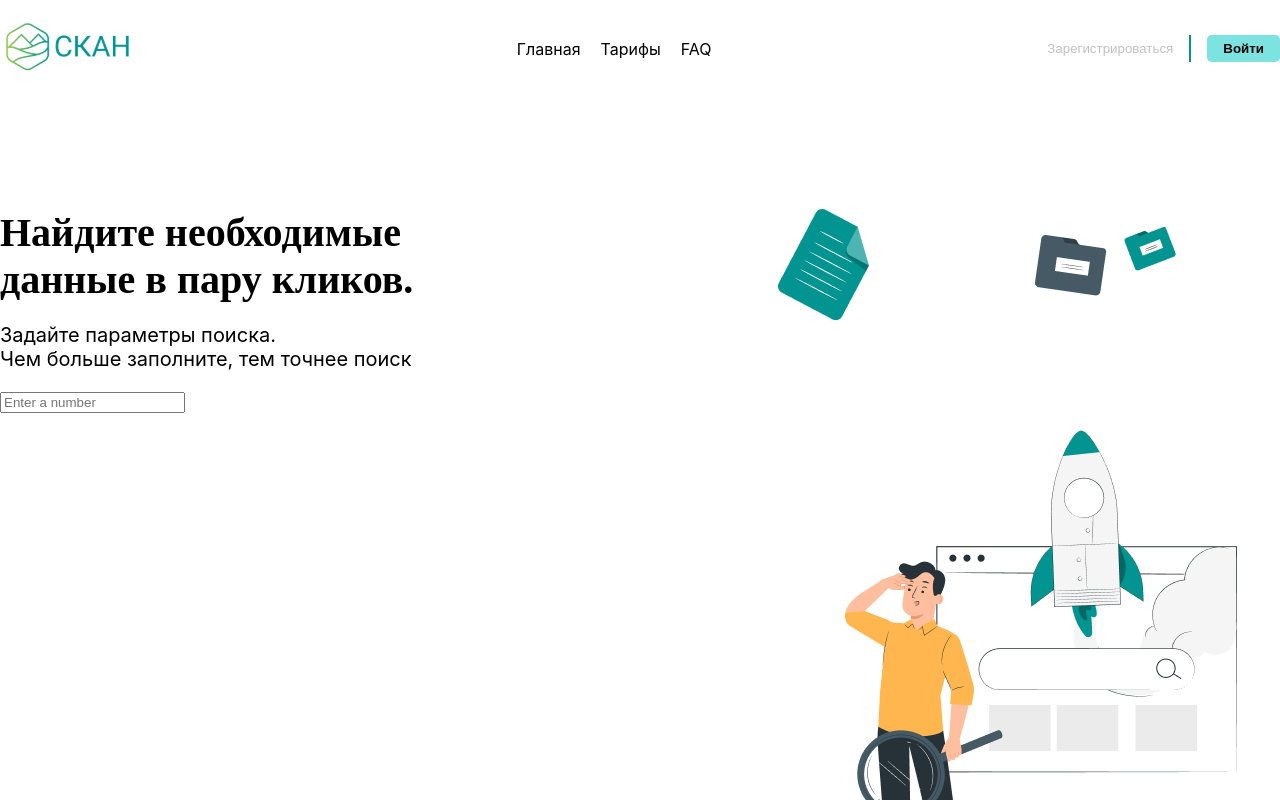
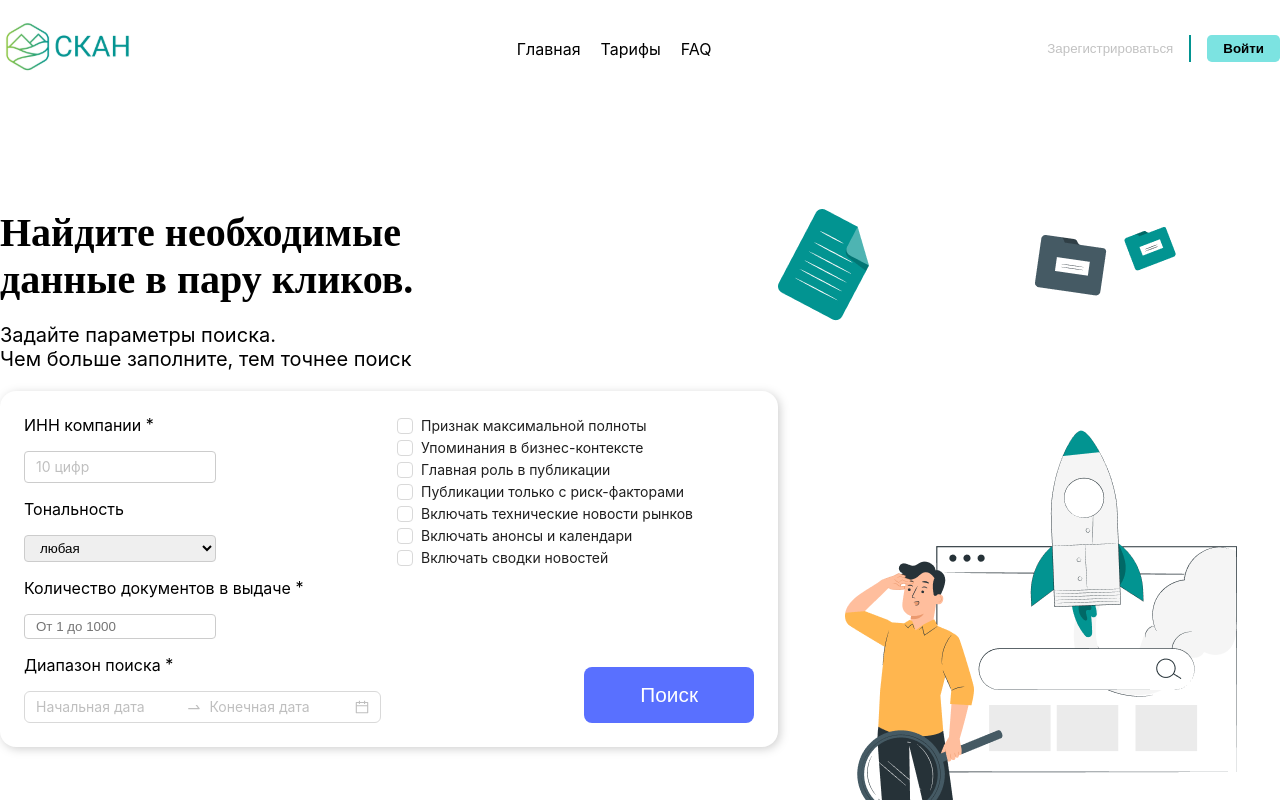
Before and after one commit to avkravchenko/service-scan-app, a React (Create React App) app: page /search in a window 1280 px wide. Shown: the top 800 px of the page. Built offline with nearby package versions, Linux system fonts and the light colour scheme.

Commit message:
making a form

```diff
--- a/package.json
+++ b/package.json
@@ -6,6 +6,7 @@
     "@testing-library/jest-dom": "^5.16.5",
     "@testing-library/react": "^13.4.0",
     "@testing-library/user-event": "^13.5.0",
+    "antd": "^5.5.1",
     "react": "^18.2.0",
     "react-dom": "^18.2.0",
     "react-router-dom": "^6.11.2",
--- a/src/btn.scss
+++ b/src/btn.scss
@@ -19,3 +19,7 @@
     color: black;
     background-color: #D2D2D2;
 }
+
+.self-align-btn {
+    align-self: flex-end;
+}
--- a/src/components/authorization/AuthForm.jsx
+++ b/src/components/authorization/AuthForm.jsx
@@ -20,7 +20,7 @@ const AuthForm = () => {
                 <label htmlFor="password">Пароль:</label>
                 <input className='inputs-area__input' name="password" type="password" />
                 <Btn text={'Войти'} />
-                <a className="inputs-area__password-recovery" href="#">Восстановить пароль</a>
+                <button className="inputs-area__password-recovery">Восстановить пароль</button>
                 <p className="login-with-label">Войти через:</p>
                 <div className="login-with">
                     <button className="login-with__btn"><Google style={{display: 'block'}}/></button>
--- a/src/components/authorization/auth-form.scss
+++ b/src/components/authorization/auth-form.scss
@@ -42,6 +42,9 @@
         .inputs-area__password-recovery {
             text-align: center;
             margin: 0;
+            background-color: #fff;
+            border-style: none;
+            text-decoration: underline;
             color: #5970FF;
         }
 
--- /dev/null
+++ b/src/components/search/Checks.jsx
@@ -0,0 +1,33 @@
+import React from "react";
+import { Checkbox } from 'antd';
+
+const Checks = () => {
+
+    const onChange = (checkedValues) => {
+        console.log('checked = ', checkedValues);
+    }
+
+    const plainOptions = [
+        'Признак максимальной полноты',
+        'Упоминания в бизнес-контексте',
+        'Главная роль в публикации',
+        'Публикации только с риск-факторами',
+        'Включать технические новости рынков',
+        'Включать анонсы и календари',
+        'Включать сводки новостей'
+    ];
+
+
+    return (
+        <>
+            <Checkbox.Group
+                className="checkbox-group"
+                options={plainOptions}
+                defaultValue={['Apple']}
+                onChange={onChange}
+            />
+        </>
+    )
+}
+
+export default Checks;
--- /dev/null
+++ b/src/components/search/Dates.jsx
@@ -0,0 +1,36 @@
+import React from "react";
+import locale from 'antd/es/date-picker/locale/ru_RU';
+import dayjs from 'dayjs';
+import 'dayjs/locale/ru';
+import { DatePicker } from 'antd';
+
+const Dates = () => {
+    const { RangePicker } = DatePicker;
+    const dateFormatList = ['DD/MM/YYYY', 'DD/MM/YY', 'DD-MM-YYYY', 'DD-MM-YY', 'DD.MM.YYYY', 'DD.MM.YY'];
+    const disabledDate = (current) => {
+        return current && current > dayjs().endOf('day');
+    };
+
+
+
+    const handleChanges = (e) => {
+        let date = e;
+
+    }
+
+    return (
+        <>
+            <label htmlFor="dates">Диапазон поиска <span className="req">*</span></label>
+            <RangePicker
+                onChange={handleChanges}
+                name="dates"
+                format={dateFormatList}
+                locale={locale}
+                disabledDate={disabledDate}
+
+            />
+        </>
+    )
+}
+
+export default Dates;
--- a/src/components/search/SearchForm.jsx
+++ b/src/components/search/SearchForm.jsx
@@ -1,22 +1,66 @@
 import React, { useState } from "react";
+import './search-form.scss';
+import Dates from "./Dates";
+import Checks from "./Checks";
+import { Input } from 'antd';
+import Btn from "../Btn";
+
+
+
 
 const SearchForm = () => {
     const [value, setValue] = useState('');
 
     const handleInputChange = (event) => {
-    const numericValue = event.target.value.replace(/[^0-9]/g, ''); // Remove non-numeric characters
-    setValue(numericValue);
-  };
+        const numericValue = event.target.value.replace(/[^0-9]/g, '');
+        setValue(numericValue);
+    }
+
+    return (
+        <form className="search-form">
+            <div className="search-form__inputs">
+                <label htmlFor="inn">ИНН компании <span className="req">*</span></label>
+                <Input
+                    status={value.length > 10 ? 'error' : null}
+                    className="all-type-of-inputs"
+                    name="inn"
+                    onChange={handleInputChange}
+                    placeholder="10 цифр"
+                    value={value}
+                />
+                {value.length > 10 ? <p style={{color: 'red', margin: 0}}>Вы ввели более 10 цифр</p> : null}
+                {/* <input
+
+                    type="text"
 
 
-    return (
-        <form>
-            <input
-                type="text"
-                value={value}
-                onChange={handleInputChange}
-                placeholder="Enter a number"
-            />
+                /> */}
+
+                <label htmlFor="mood">Тональность</label>
+                <select
+                    className="all-type-of-inputs"
+                    name="mood"
+                >
+                    <option value="любая">любая</option>
+                    <option value="позитивная">позитивная</option>
+                    <option value="негативная">негативная</option>
+                </select>
+
+                <label htmlFor="quantity">Количество документов в выдаче <span className="req">*</span></label>
+                <input
+                    className="all-type-of-inputs"
+                    type="number"
+                    name="quantity"
+                    min="1"
+                    max="1000"
+                    placeholder="От 1 до 1000"
+                />
+                <Dates />
+            </div>
+            <div className="search-form__checks">
+                <Checks />
+                <Btn className={'self-align-btn'} text={'Поиск'}/>
+            </div>
         </form>
     )
 }
--- /dev/null
+++ b/src/components/search/search-form.scss
@@ -0,0 +1,43 @@
+.search-form {
+    display: flex;
+    gap: 1rem;
+    padding: 1.5rem;
+    background-color: #fff;
+    border-radius: 1rem;
+    filter: drop-shadow(2px 2px 5px #cfcfcf);
+
+    .search-form__inputs {
+        display: flex;
+        flex: 1;
+        gap: 1rem;
+        flex-direction: column;
+
+        .all-type-of-inputs {
+            padding: 4px 11px;
+            border: 1px solid #ccc;
+            border-radius: 4px;
+            width: 100%; /* Make the select inherit the width of its container */
+            max-width: 12rem;
+            box-sizing: border-box;
+        }
+
+        .req {
+            position: relative;
+            top: -1px;
+        }
+    }
+
+    .search-form__checks {
+        display: flex;
+        flex-direction: column;
+        justify-content: space-between;
+        flex: 1;
+
+        .checkbox-group {
+            display: flex;
+            flex-direction: column;
+        }
+    }
+
+
+}
```
Also changed, not shown: 1 other file (tests, documents, lock files or other folders).
